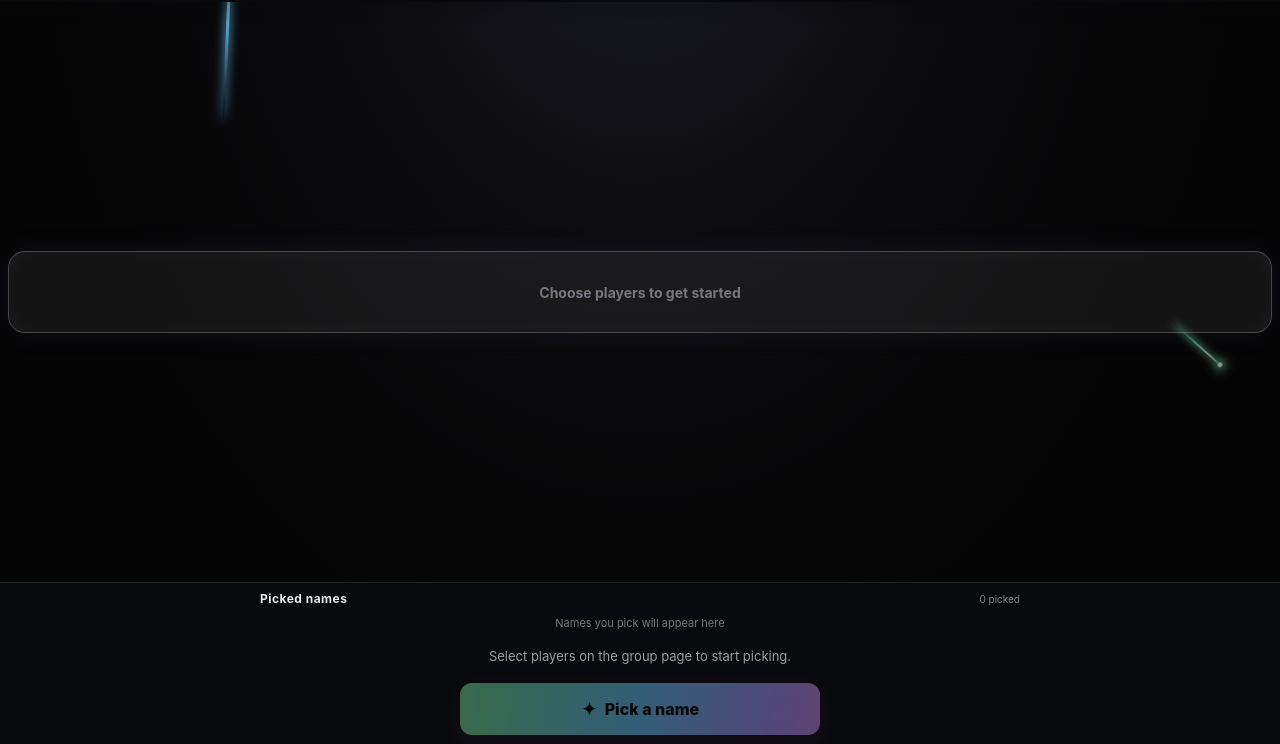
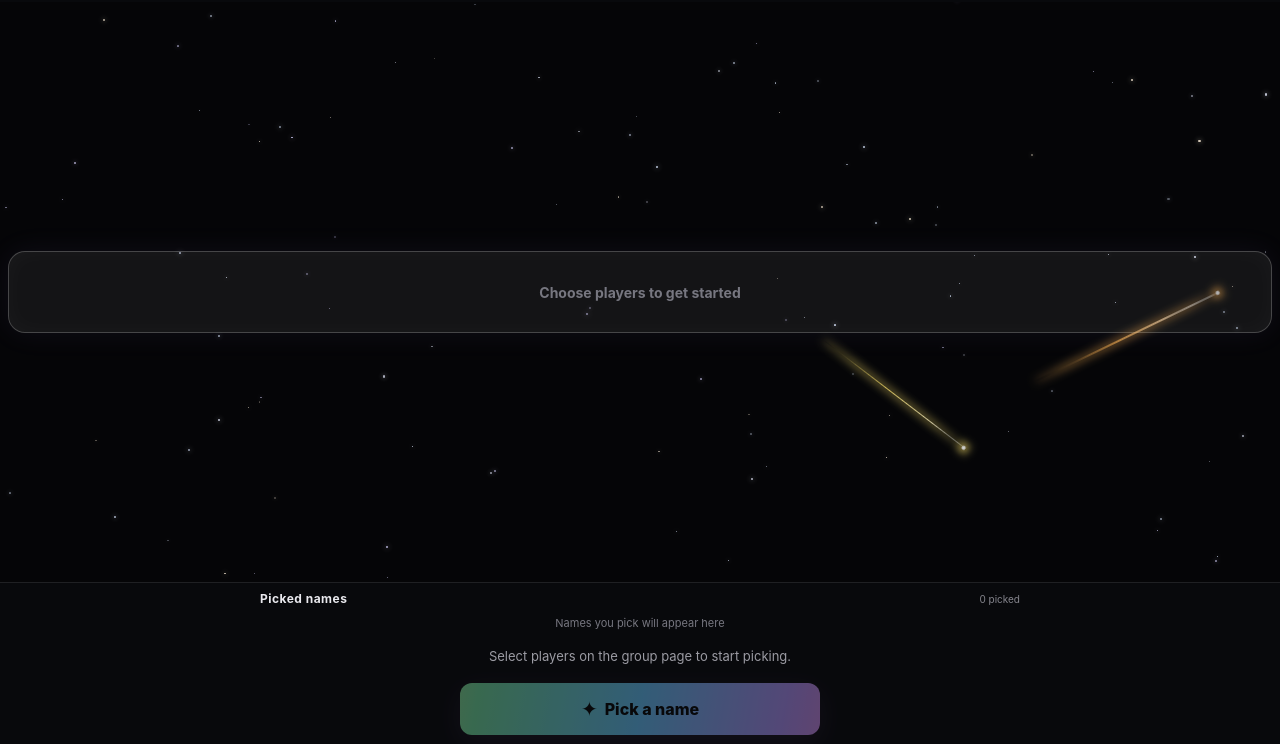
Before and after one commit to rbux523/names, a plain HTML site: page index.html in a window 1280 px wide. Shown: the part 56-800 px from the top of the page. Drawn offline with Linux system fonts and the light colour scheme.

Commit message:
Refine picker background layers

```diff
--- a/app.js
+++ b/app.js
@@ -44,40 +44,54 @@
   function initAmbientSky() {
     const sky = document.querySelector('.ambient-sky');
     const reducedMotion = window.matchMedia('(prefers-reduced-motion: reduce)');
-    if (!sky || reducedMotion.matches) return;
-    const colors = ['#ff647c', '#ffb454', '#ffe56d', '#70e6b0', '#69caff', '#a88cff', '#ff79d2'];
+    if (!sky) return;
+    const colors = ['#e8edff', '#dce8ff', '#fff1db', '#d9d4ff'];
+    const starCount = Math.min(150, Math.max(75, Math.round(window.innerWidth * window.innerHeight / 5000)));
 
-    function scheduleStar() {
-      if (document.hidden || reducedMotion.matches) return;
+    for (let index = 0; index < starCount; index++) {
       const star = document.createElement('span');
-      star.className = 'shooting-star';
+      star.className = `ambient-star${!reducedMotion.matches && Math.random() < 0.35 ? ' twinkle' : ''}`;
       star.style.left = `${Math.random() * 100}%`;
       star.style.top = `${Math.random() * 100}%`;
       star.style.setProperty('--star-color', colors[Math.floor(Math.random() * colors.length)]);
+      star.style.setProperty('--star-size', `${1 + Math.random() * 1.25}px`);
+      star.style.setProperty('--star-opacity', `${0.25 + Math.random() * 0.5}`);
+      star.style.setProperty('--twinkle-time', `${4 + Math.random() * 6}s`);
+      sky.append(star);
+    }
+
+    const streakColors = ['#ff647c', '#ffb454', '#ffe56d', '#70e6b0', '#69caff', '#a88cff', '#ff79d2'];
+    function scheduleStreak() {
+      if (document.hidden || reducedMotion.matches) return;
+      const streak = document.createElement('span');
+      streak.className = 'shooting-star';
+      streak.style.left = `${Math.random() * 100}%`;
+      streak.style.top = `${Math.random() * 100}%`;
+      streak.style.setProperty('--star-color', streakColors[Math.floor(Math.random() * streakColors.length)]);
       const angle = Math.random() * 360;
       const radians = angle * Math.PI / 180;
       const distance = 110 + Math.random() * 230;
-      star.style.setProperty('--star-angle', `${angle}deg`);
-      star.style.setProperty('--star-dx', `${Math.cos(radians) * distance}px`);
-      star.style.setProperty('--star-dy', `${Math.sin(radians) * distance}px`);
-      star.style.setProperty('--star-length', `${55 + Math.random() * 150}px`);
-      star.style.setProperty('--star-width', `${1 + Math.random() * 2.5}px`);
-      star.style.setProperty('--flight-time', `${1.8 + Math.random() * 2.2}s`);
-      star.addEventListener('animationend', () => star.remove(), { once: true });
-      sky.append(star);
-      ambientTimer = window.setTimeout(scheduleStar, 380 + Math.random() * 780);
+      streak.style.setProperty('--star-angle', `${angle}deg`);
+      streak.style.setProperty('--star-dx', `${Math.cos(radians) * distance}px`);
+      streak.style.setProperty('--star-dy', `${Math.sin(radians) * distance}px`);
+      streak.style.setProperty('--star-length', `${55 + Math.random() * 150}px`);
+      streak.style.setProperty('--star-width', `${1 + Math.random() * 1.5}px`);
+      streak.style.setProperty('--flight-time', `${1.8 + Math.random() * 2.2}s`);
+      streak.addEventListener('animationend', () => streak.remove(), { once: true });
+      sky.append(streak);
+      ambientTimer = window.setTimeout(scheduleStreak, 600 + Math.random() * 1100);
     }
 
     document.addEventListener('visibilitychange', () => {
       window.clearTimeout(ambientTimer);
-      if (!document.hidden && !reducedMotion.matches) scheduleStar();
+      if (!document.hidden && !reducedMotion.matches) scheduleStreak();
     });
     reducedMotion.addEventListener?.('change', () => {
       window.clearTimeout(ambientTimer);
-      sky.replaceChildren();
-      if (!reducedMotion.matches && !document.hidden) scheduleStar();
+      sky.querySelectorAll('.shooting-star').forEach((streak) => streak.remove());
+      if (!reducedMotion.matches && !document.hidden) scheduleStreak();
     });
-    scheduleStar();
+    scheduleStreak();
   }
 
   function createPlayer(name, data = {}) {
--- a/index.html
+++ b/index.html
@@ -9,8 +9,8 @@
   <script src="app.js" defer></script>
 </head>
 <body data-page="draw">
-  <div class="ambient-sky" aria-hidden="true"></div>
   <main class="draw-screen">
+    <div class="ambient-sky" aria-hidden="true"></div>
     <header class="draw-topbar">
       <div class="brand"><span class="brand-mark" aria-hidden="true">✦</span><h1><span class="rainbow-text">Name Picker</span></h1></div>
       <div class="top-actions">
--- a/styles.css
+++ b/styles.css
@@ -2,7 +2,7 @@
   color-scheme: dark;
   font-family: Inter, ui-sans-serif, system-ui, -apple-system, BlinkMacSystemFont, "Segoe UI", sans-serif;
   color: #f7f7f7;
-  background: #050505;
+  background: #050507;
   font-synthesis: none;
   --muted: #9b9ba3;
   --line: #29292e;
@@ -15,15 +15,19 @@
 html, body { width: 100%; height: 100%; margin: 0; }
 body {
   min-width: 320px;
-  background: radial-gradient(ellipse at 50% -18%, #20202b 0, #0b0b0e 34%, #050505 67%);
+  background: #050507;
   color: #f7f7f7;
 }
 body[data-page="draw"] { overflow: hidden; }
 body[data-page="group"] { overflow-x: hidden; overflow-y: auto; }
 body[data-page="draw"] > .draw-screen, body[data-page="group"] > .group-screen { position: relative; z-index: 1; }
 .ambient-sky { position: fixed; z-index: 0; inset: 0; overflow: hidden; pointer-events: none; }
-.shooting-star { position: absolute; width: var(--star-length, clamp(90px, 24vw, 190px)); height: var(--star-width, 2px); border-radius: 50%; opacity: 0; background: linear-gradient(90deg, transparent, var(--star-color) 45%, #fff 100%); box-shadow: 0 0 8px 1px var(--star-color); transform-origin: left center; animation: star-flight var(--flight-time) linear forwards; }
-.shooting-star::after { position: absolute; top: 50%; right: 0; width: 5px; height: 5px; border-radius: 50%; background: #fff; box-shadow: 0 0 10px 3px var(--star-color); content: ""; transform: translate(50%, -50%); }
+.draw-screen > .ambient-sky { z-index: 2; }
+.ambient-star { position: absolute; width: var(--star-size, 2px); height: var(--star-size, 2px); border-radius: 50%; background: var(--star-color, #e6e9ff); opacity: var(--star-opacity, .55); box-shadow: 0 0 5px var(--star-color, #e6e9ff); }
+.ambient-star.twinkle { animation: star-twinkle var(--twinkle-time, 5s) ease-in-out infinite alternate; }
+@keyframes star-twinkle { from { opacity: .2; } to { opacity: .85; } }
+.shooting-star { position: absolute; width: var(--star-length, 120px); height: var(--star-width, 2px); border-radius: 50%; opacity: 0; background: linear-gradient(90deg, transparent, var(--star-color) 45%, #fff 100%); box-shadow: 0 0 8px 1px var(--star-color); transform-origin: left center; animation: star-flight var(--flight-time, 2.5s) linear forwards; }
+.shooting-star::after { position: absolute; top: 50%; right: 0; width: 4px; height: 4px; border-radius: 50%; background: #fff; box-shadow: 0 0 9px 3px var(--star-color); content: ""; transform: translate(50%, -50%); }
 @keyframes star-flight {
   0% { opacity: 0; transform: translate(0, 0) rotate(var(--star-angle)) scaleX(.15); }
   12% { opacity: .8; transform: translate(0, 0) rotate(var(--star-angle)) scaleX(1); }
@@ -80,7 +84,7 @@ button:disabled { cursor: not-allowed; opacity: .44; }
   padding: max(12px, env(safe-area-inset-top)) 16px 0;
 }
 .draw-topbar, .group-topbar { display: flex; align-items: center; justify-content: space-between; gap: 10px; }
-.draw-topbar { position: relative; z-index: 3; width: 100vw; flex: 0 0 auto; margin-top: calc(-1 * max(12px, env(safe-area-inset-top))); padding: max(12px, env(safe-area-inset-top)) max(11px, calc((100vw - 760px) / 2)) 8px; background: #08090c; }
+.draw-topbar { position: relative; z-index: 4; width: 100vw; flex: 0 0 auto; margin-top: calc(-1 * max(12px, env(safe-area-inset-top))); padding: max(12px, env(safe-area-inset-top)) max(11px, calc((100vw - 760px) / 2)) 8px; background: #08090c; }
 .top-actions { display: flex; align-items: center; gap: 7px; }
 .group-nav { height: 38px; min-height: 38px; flex: 0 0 auto; padding: 6px 10px; border-color: #ffffff20; background: #ffffff08; color: #efeff3; font-size: 14px; }
 .group-nav:hover { background: #ffffff14; }
@@ -90,8 +94,8 @@ button:disabled { cursor: not-allowed; opacity: .44; }
 .panel-label { margin: 0 0 10px; color: var(--muted); font-size: 11px; font-weight: 750; letter-spacing: .14em; text-transform: uppercase; }
 .reel { position: relative; display: grid; width: 100%; height: 100%; min-height: 0; flex: 1 1 auto; place-items: center; overflow: hidden; isolation: isolate; }
 .reel::before, .reel::after { position: absolute; z-index: 1; right: 0; left: 0; height: clamp(42px, 10svh, 100px); content: ""; pointer-events: none; }
-.reel::before { top: 0; background: linear-gradient(#08090c, transparent); }
-.reel::after { bottom: 0; background: linear-gradient(transparent, #08090c); }
+.reel::before { top: 0; background: linear-gradient(#050507, transparent); }
+.reel::after { bottom: 0; background: linear-gradient(transparent, #050507); }
 .reel-track { position: absolute; z-index: 0; top: 0; left: 0; width: 100%; will-change: transform; }
 .selection-window { position: absolute; z-index: 2; top: var(--selection-center, 50%); right: 8px; left: 8px; height: 82px; border: 1px solid #ffffff36; border-radius: 17px; background: #ffffff10; box-shadow: inset 0 0 25px #ffffff08, 0 0 30px #a88cff12; transform: translateY(-50%); pointer-events: none; }
 .reel-row { display: flex; height: 82px; align-items: center; justify-content: center; gap: 10px; padding: 0 14px; font-size: clamp(28px, 8vw, 48px); font-weight: 850; letter-spacing: -.035em; }
@@ -109,7 +113,7 @@ button:disabled { cursor: not-allowed; opacity: .44; }
 .draw-reset-button { display: inline-flex; height: 38px; min-height: 38px; align-items: center; justify-content: center; padding: 6px 10px; border: 1px solid var(--line); border-radius: 10px; background: #ffffff08; color: #c7c7ce; cursor: pointer; font-size: 14px; font-weight: 750; }
 .draw-reset-button:hover:not(:disabled) { background: #202024; }
 .button-icon { font-size: 20px; line-height: 1; }
-.draw-bottom { position: relative; z-index: 3; display: flex; width: 100vw; flex: 0 0 auto; flex-direction: column; gap: 0; margin: auto 0 0; padding-bottom: max(9px, env(safe-area-inset-bottom)); background: #08090c; }
+.draw-bottom { position: relative; z-index: 4; display: flex; width: 100vw; flex: 0 0 auto; flex-direction: column; gap: 0; margin: auto 0 0; padding-bottom: max(9px, env(safe-area-inset-bottom)); background: #08090c; }
 .draw-controls { position: relative; width: 100%; flex: 0 0 auto; padding: 0 max(11px, calc((100vw - 560px) / 2)); background: transparent; text-align: center; }
 .load-error { margin-top: 10px; padding: 12px; border: 1px solid #6b4545; border-radius: 12px; color: #ffc0c0; background: #241313; font-size: 12px; line-height: 1.5; }
 .history-panel { position: relative; width: 100%; flex: 0 0 auto; margin: 0; padding: 8px max(11px, calc((100vw - 760px) / 2)) 2px; border-top: 1px solid #ffffff18; background: transparent; }
```
